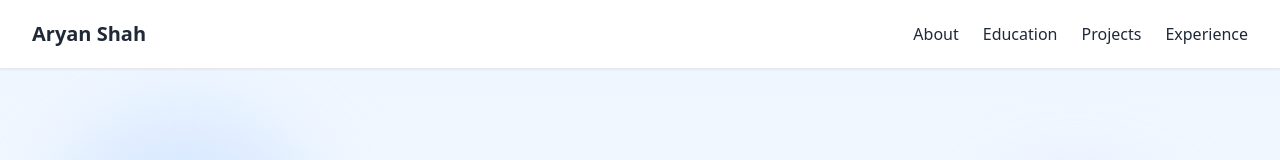
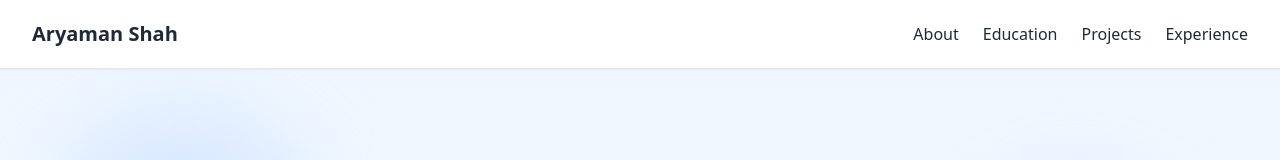
Before and after one commit to Aryan2521-04/personal-resume, a React (Vite) app: page / in a window 1280 px wide. Shown: the top 160 px of the page. Built offline with nearby package versions, Linux system fonts and the light colour scheme.

Commit message:
Small typo fix

```diff
--- a/src/components/Navbar.jsx
+++ b/src/components/Navbar.jsx
@@ -33,7 +33,7 @@
   return (
     <nav className="flex flex-wrap justify-between items-center py-5 px-8 bg-white border-b border-gray-200 shadow-sm sticky top-0 z-50">
 
-      <h1 className="text-xl font-bold">Aryan Shah</h1>
+      <h1 className="text-xl font-bold">Aryaman Shah</h1>
 
       {/* Desktop links */}
       <div className="hidden md:flex space-x-6">
```
